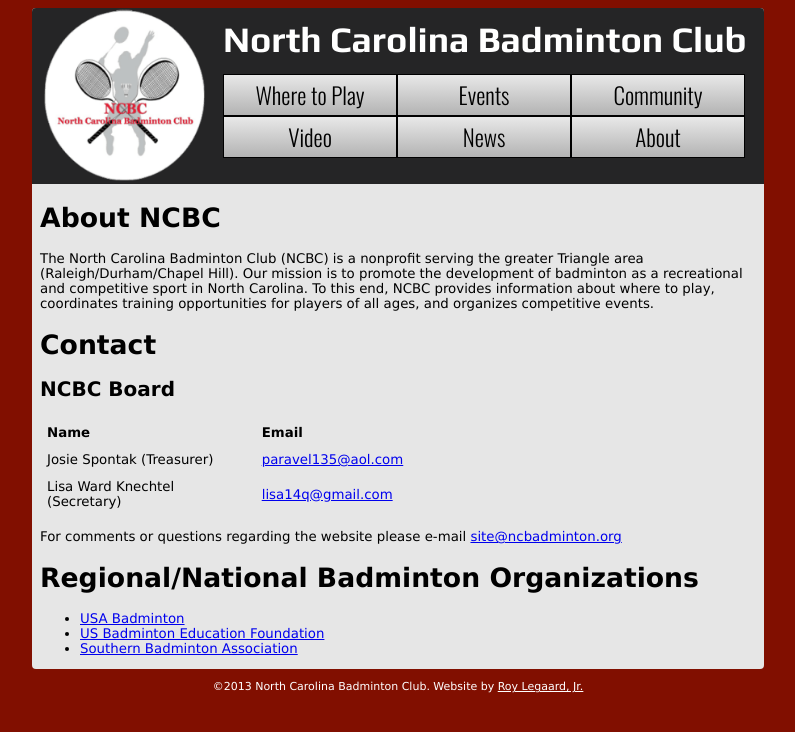
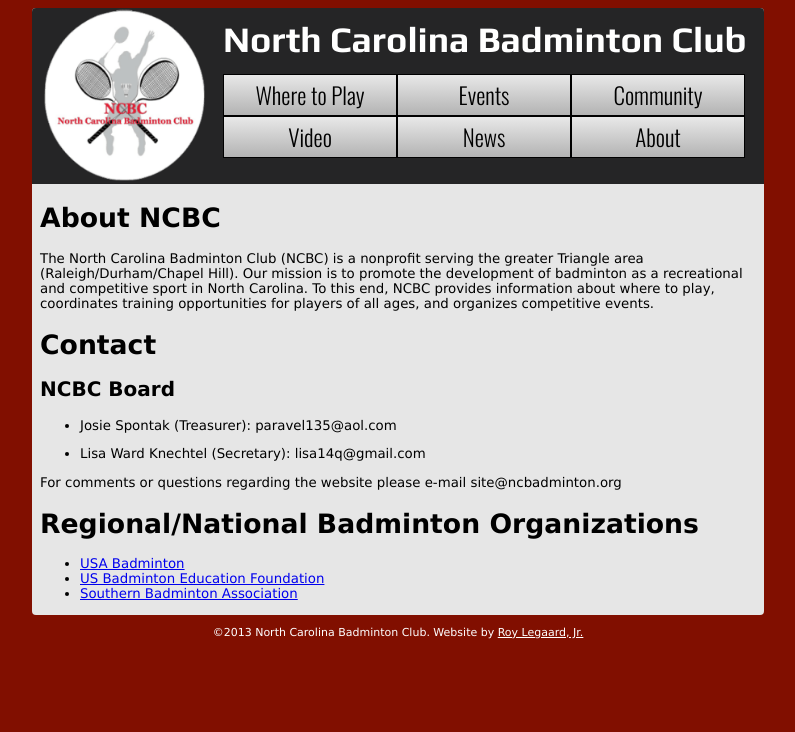
Before and after one commit to NCBC/ncbc.github.com, a Jekyll site: the page built from about.md, in a window 1280 px wide. Shown: the top 732 px of the page, without its empty margins (242-1037 px from the left). Built offline with Jekyll 4.4.1, drawn with Linux system fonts in a browser that asks for light colours.

Commit message:
Changed Board listing from table to list

```diff
--- a/about.md
+++ b/about.md
@@ -10,26 +10,11 @@
 
 ## NCBC Board
 
-<table width="100%" border="0" cellpadding="5">
-			<tr>
-				<td width="30%"><b>Name</b></td>
-				<td width="40%"><b>Email</b></td>
-				<td width="30%"><b></b></td>
-			</tr>
-			<tr>
-				<td width="30%">Josie Spontak (Treasurer)</td>
-				<td width="40%"><a href="&#x6d;&#00097;&#x69;&#x6c;&#116;&#x6f;&#x3a;&#x70;&#00097;&#x72;&#97;&#118;&#101;&#x6c;&#00049;&#00051;&#x35;&#64;&#x61;&#x6f;&#000108;&#46;&#x63;&#x6f;&#x6d;?subject=&cc=&bcc=&body=" style="" class="" id="">&#x70;&#x61;&#114;&#00097;&#118;&#x65;&#x6c;&#x31;&#00051;&#x35;&#00064;&#00097;&#000111;&#x6c;&#00046;&#99;&#000111;&#x6d;</a></td>
-				<td width="30%"></td>
-			</tr>
-			<tr>
-				<td width="30%">Lisa Ward Knechtel (Secretary)</td>
-				<td width="40%"><a href="&#x6d;&#x61;&#x69;&#x6c;&#116;&#000111;&#x3a;&#000108;&#x69;&#x73;&#x61;&#x31;&#52;&#x71;&#x40;&#000103;&#000109;&#97;&#105;&#108;&#46;&#x63;&#000111;&#109;?subject=&cc=&bcc=&body=" style="" class="" id="">&#x6c;&#x69;&#115;&#x61;&#49;&#x34;&#000113;&#00064;&#103;&#x6d;&#x61;&#x69;&#108;&#x2e;&#00099;&#111;&#109;</a>
-</td>
-				<td width="30%"></td>
-			</tr>
-</table>
+- Josie Spontak (Treasurer): &#x70;&#x61;&#114;&#00097;&#118;&#x65;&#x6c;&#x31;&#00051;&#x35;&#00064;&#00097;&#000111;&#x6c;&#00046;&#99;&#000111;&#x6d; <br />
 
-For comments or questions regarding the website please e-mail <a href="&#x6d;&#97;&#x69;&#108;&#116;&#x6f;&#x3a;&#x73;&#105;&#116;&#101;&#64;&#x6e;&#99;&#x62;&#x61;&#x64;&#x6d;&#105;&#110;&#116;&#x6f;&#x6e;&#46;&#x6f;&#114;&#103;?subject=&cc=&bcc=&body=" style="" class="" id="">&#000115;&#105;&#x74;&#x65;&#64;&#000110;&#99;&#x62;&#x61;&#x64;&#x6d;&#000105;&#x6e;&#x74;&#x6f;&#x6e;&#00046;&#000111;&#x72;&#000103;</a>
+- Lisa Ward Knechtel (Secretary): &#x6c;&#x69;&#115;&#x61;&#49;&#x34;&#000113;&#00064;&#103;&#x6d;&#x61;&#x69;&#108;&#x2e;&#00099;&#111;&#109;
+
+For comments or questions regarding the website please e-mail &#000115;&#105;&#x74;&#x65;&#64;&#000110;&#99;&#x62;&#x61;&#x64;&#x6d;&#000105;&#x6e;&#x74;&#x6f;&#x6e;&#00046;&#000111;&#x72;&#000103;
 
 # Regional/National Badminton Organizations
 - [USA Badminton](http://www.teamusa.org/USA-Badminton.aspx)
```
